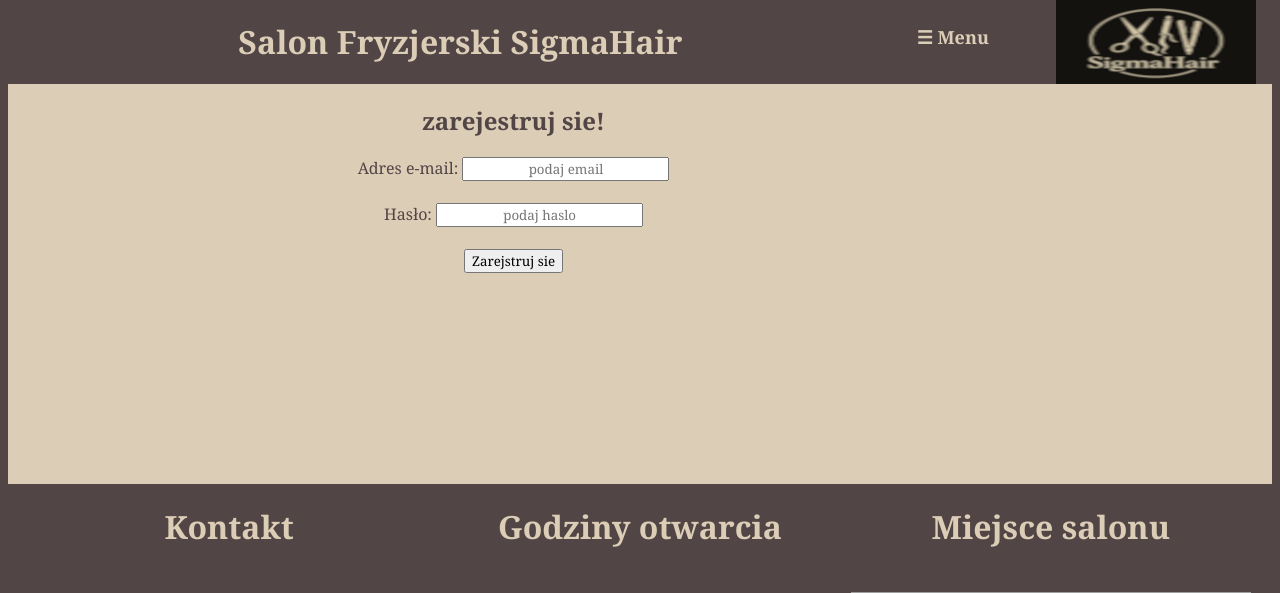
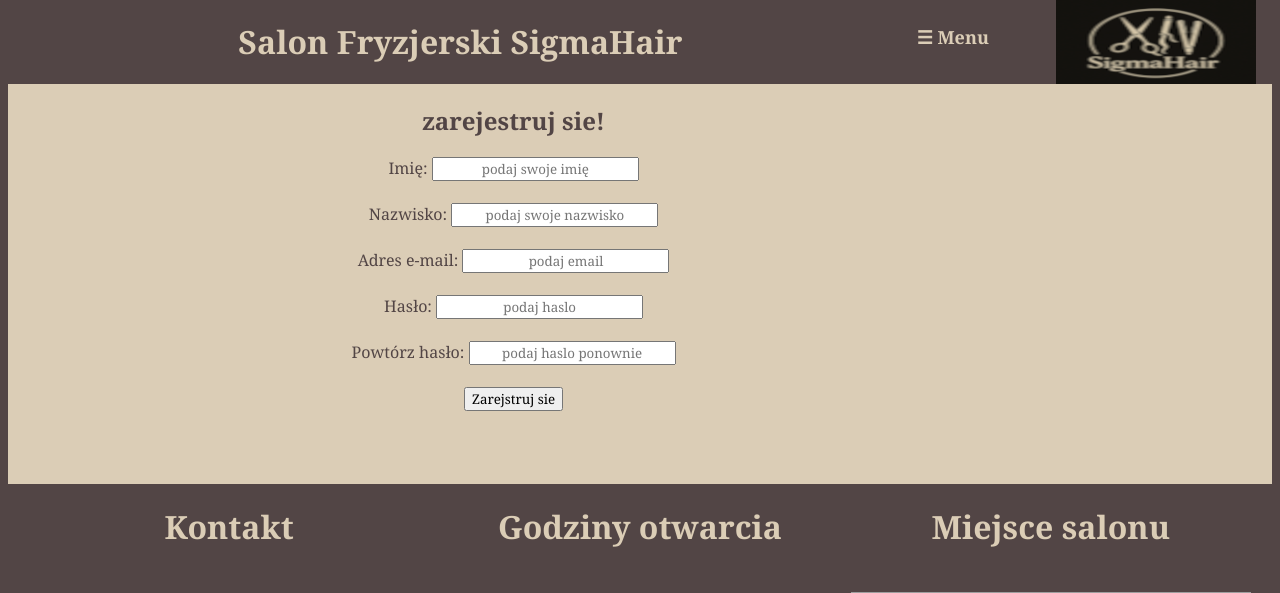
Before and after one commit to GGTeacherOP/Fryzjerki_Kmiecik_Jungiewicz, a PHP site: page /rejestrowanie.php in a window 1280 px wide. Shown: the part 19-612 px from the top of the page. Run offline with PHP 8.4, Linux system fonts and the light colour scheme; grey boxes are pictures that could not be loaded.

Commit message:
poprawa formularzy w plikach login.php i rejestrowanie.php. dodanie poprawnosci email, wysyanie do bazy danyc, sprawdzanie hasla

```diff
--- a/rejestrowanie.php
+++ b/rejestrowanie.php
@@ -30,17 +30,78 @@
     <main class="main">
       <div class="rejestrowanie">
       <h2>zarejestruj sie!</h2>
-      <form action="/rejestrowanie" method="post">
+      <form action="" method="post" onsubmit="return checkPasswords()">
+      <label for="imie">Imię:</label>
+        <input type="text" id="imie" name="imie" placeholder="podaj swoje imię"  required>
+        <br><br>
+        <label for="nazwisko">Nazwisko:</label>
+        <input type="text" id="nazwisko" name="nazwisko" placeholder="podaj swoje nazwisko"  required>
+        <br><br>
         <label for="email">Adres e-mail:</label>
-        <input type="email" id="email" name="email" placeholder="podaj email" >
+        <input type="email" id="email" name="email" placeholder="podaj email" pattern="[a-z0-9._%+-]+@[a-z0-9.-]+\.[a-z]{2,}$" required>
         <br><br>
 
         <label for="haslo">Hasło:</label>
-        <input type="haslo" id="haslo" name="haslo" placeholder="podaj haslo">
+        <input type="password" id="haslo" name="haslo" placeholder="podaj haslo" required>
+        <br><br>
+        <label for="phaslo">Powtórz hasło:</label>
+        <input type="password" id="phaslo" name="phaslo" placeholder="podaj haslo ponownie" required>
         <br><br>
 
-        <button type="submit">Zarejstruj sie</button>
+
+        <button type="submit" >Zarejstruj sie</button>
     </form>
+    <script>
+// Funkcja, która sprawdza, czy pola 'haslo' i 'phaslo' są identyczne
+function checkPasswords() {
+
+  // Pobieramy wartości obu pól
+  var password1 = document.getElementById('haslo').value;
+  var password2 = document.getElementById('phaslo').value;
+
+  // Porównujemy hasła
+  if (password1 !== password2) {
+    // Jeśli się różnią, pokazujemy alert i zatrzymujemy wysyłanie formularza
+    alert("Hasła nie są takie same! Wprowadź takie same hasła.");
+    return false; // formularz nie zostanie wysłany
+  }
+
+  // Jeśli hasła są identyczne, formularz zostanie wysłany
+  return true;
+}
+</script>
+<?php
+// Jeśli dane zostały przesłane metodą POST
+if ($_SERVER['REQUEST_METHOD'] == 'POST') {
+
+           $serwer="localhost";
+            $user="root";
+            $haslo="";
+            $baza="salon";
+            $conn=mysqli_connect($serwer,$user,$haslo,$baza);
+
+  // Sprawdzenie połączenia
+  if (!$conn) {
+    die("Błąd połączenia: " . mysqli_connect_error());
+  }
+  // Pobranie hasła z formularza
+  $imie=$_POST['imie'];
+  $nazwisko=$_POST['nazwisko'];
+  $email=$_POST['email'];
+  $haslo = $_POST['haslo'];
+  // Zapytanie do bazy – dodanie nowego użytkownika
+  $sql = "INSERT INTO `users`(`id`, `imie`, `nazwisko`, `email`, `haslo`, `rola`) VALUES ('','$imie','$nazwisko','$email','$haslo','klient');";
+
+  if (mysqli_query($conn, $sql)) {
+    header("Location: login.php");
+    exit();
+  } else {
+    echo "Błąd: " . mysqli_error($conn);
+  }
+
+  mysqli_close($conn); // zamknięcie połączenia
+}
+?>
 
       </div>
     </main>
```
Also changed, not shown: login.php (+16 -3 lines).
